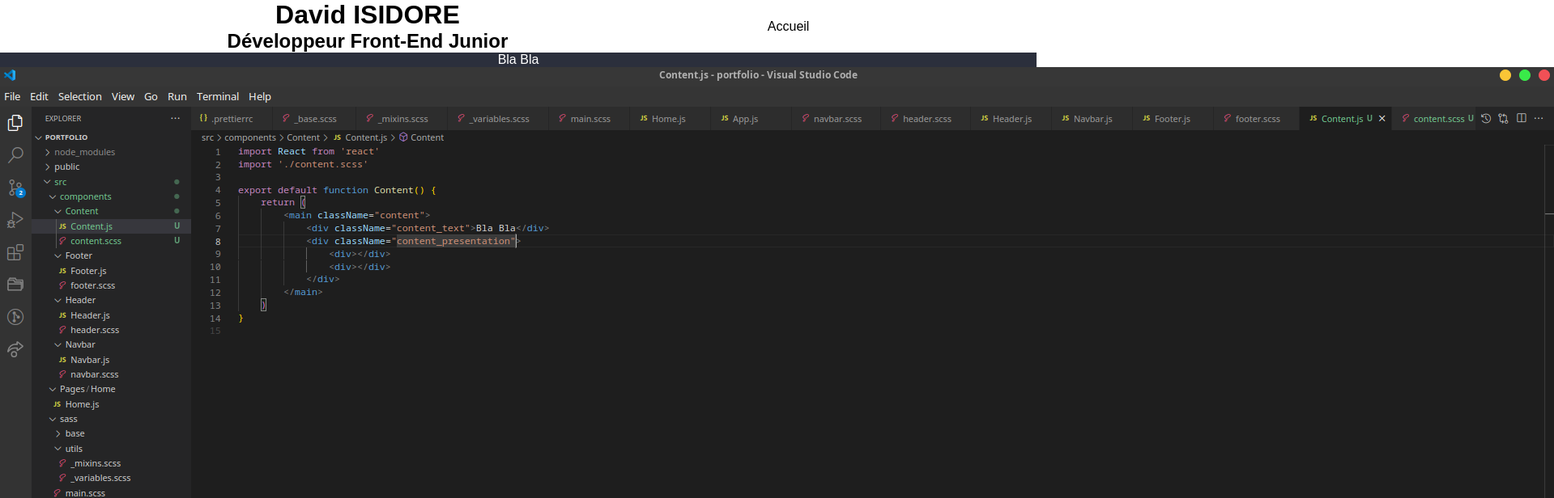
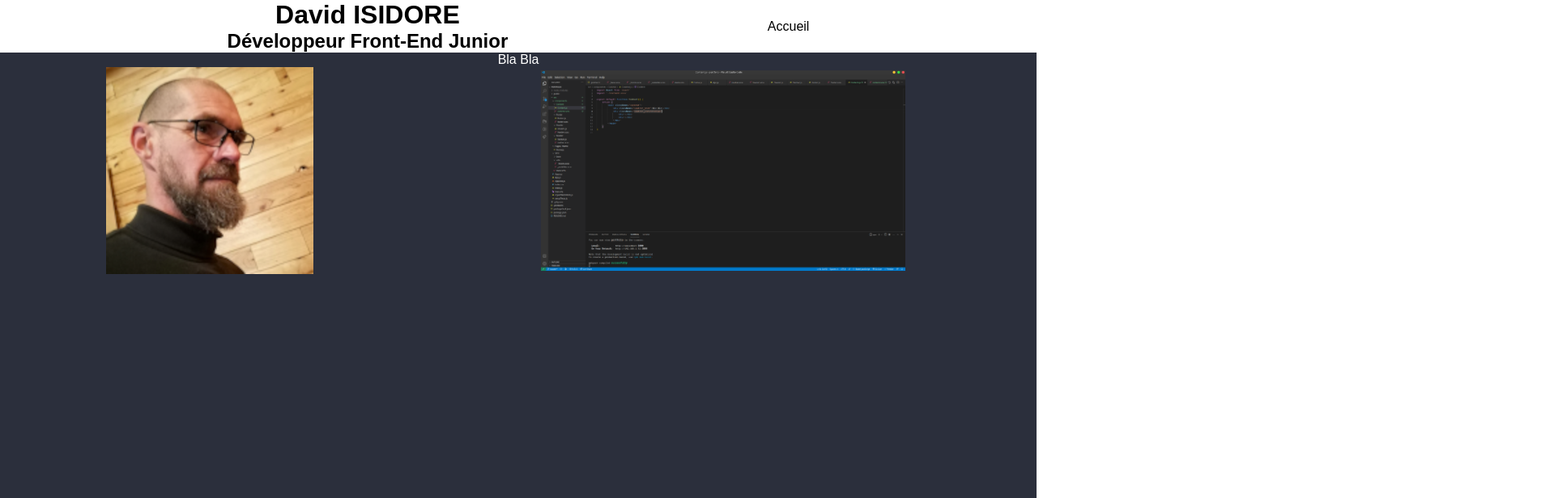
Before and after one commit to DavidIsidore/portfolio, a React (Create React App) app: page / in a window 1280 px wide. Shown: the top 616 px of the page at 81% size, 1919 px wide, since content can reach past the window. Built offline with nearby package versions, Linux system fonts and the light colour scheme.

Commit message:
Modification des noms alternatifs des photos

```diff
--- a/src/components/Content/Content.js
+++ b/src/components/Content/Content.js
@@ -1,15 +1,22 @@
 import React from 'react'
 import './content.scss'
 import computer from '../../assets/Computer.png'
+import photo from '../../assets/Photo.png'
 
 export default function Content() {
     return (
         <main className="content">
             <div className="content_text">Bla Bla</div>
             <div className="content_presentation">
-                <div></div>
-                <div>
-                    <img src={computer} alt="image écran" />
+                <div className="content_presentation_img">
+                    <img src={photo} alt="identité" />
+                </div>
+                <div className="content_presentation_img ">
+                    <img
+                        src={computer}
+                        alt="représentation écran"
+                        className="img_single"
+                    />
                 </div>
             </div>
         </main>
--- a/src/components/Content/content.scss
+++ b/src/components/Content/content.scss
@@ -4,4 +4,15 @@
     background-color: $color-secondary;
     height: 700px;
     color: $color-tertiary;
+    &_presentation {
+        @include flex(row, space-between, center);
+        width: 90%;
+        &_img {
+            width: 45%;
+        }
+    }
 }
+
+.img_single {
+    width: 450px;
+}
```
